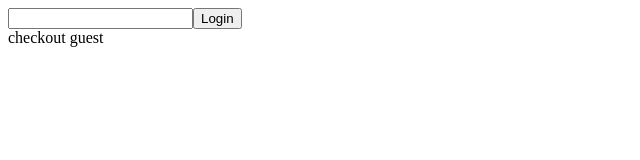
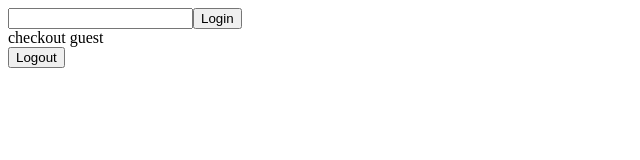
Before and after one commit to AmirTaki/react-course, a React (Vite) app: page / in a window 1280 px wide. Shown: the top 160 px of the page, without its empty margins (0-640 px from the left). Built offline with nearby package versions, Linux system fonts and the light colour scheme.

Commit message:
Sharing Context With Other Components In React

```diff
--- a/src/App.jsx
+++ b/src/App.jsx
@@ -1,12 +1,14 @@
 import { UserProvider } from "./context/UserContext"
 import Login from "./Login"
 import Checkout from "./Checkout"
+import Logout from "./Logout"
 
 function App() {
   return (
     <UserProvider>
       <Login />
       <Checkout />
+      <Logout />
     </UserProvider>
   )
 }
--- /dev/null
+++ b/src/Logout.jsx
@@ -0,0 +1,11 @@
+import { useContext } from "react"
+import { UserContext } from "./context/UserContext"
+
+export default function Logout () {
+    const {setUser} =   useContext(UserContext)
+    return (
+        <div>
+            <button onClick={()=>setUser("Guest") }>Logout</button>
+        </div>
+    )
+}
```
